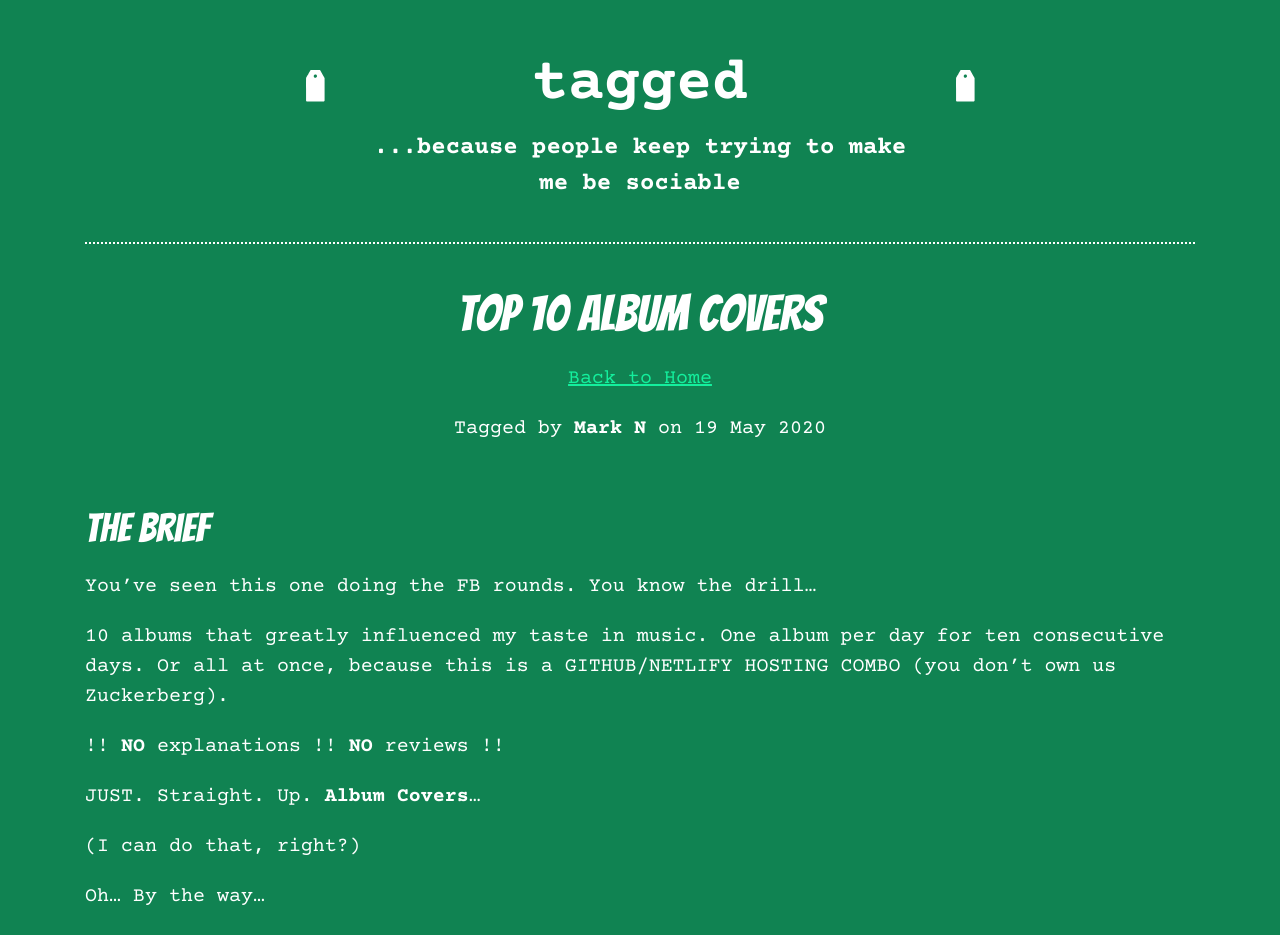
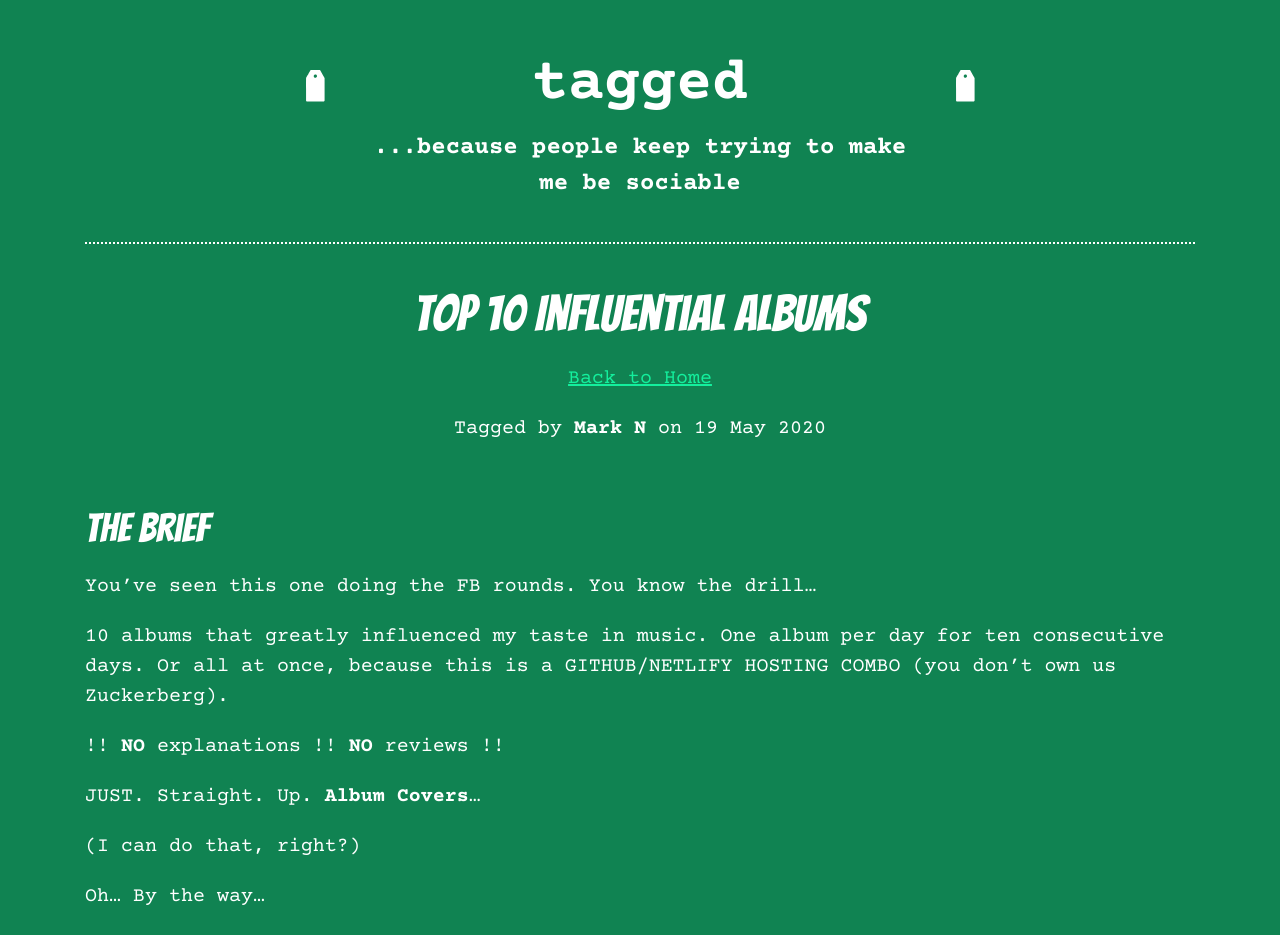
Before and after one commit to AdamJSc/tagged.adamjs.net, a Jekyll site: the page built from _posts/2020-05-19-top-10-album-covers.md, in a window 1280 px wide. Shown: the top 935 px of the page. Built offline with Jekyll 4.4.1, drawn with Linux system fonts in a browser that asks for light colours.

Commit message:
Rename Top 10 Album Covers to Top 10 Influential Albums

```diff
--- a/_includes/carousel_inner_image_with_spotify.html
+++ b/_includes/carousel_inner_image_with_spotify.html
@@ -1,5 +1,5 @@
 <div class="image square center">
-    <img src="{{ item.image }}" alt="{{ item.alt }}" />
+    <img src="{{ item.image }}" alt="{{ item.alt }}" onclick="modal('spotify', '{{ item.alt }}', {spotifyID: '{{ item.spotifyID }}'});"/>
 </div>
 <div class="icon spotify">
     <img src="/assets/img/spotify.png" alt="Spotify" onclick="modal('spotify', '{{ item.alt }}', {spotifyID: '{{ item.spotifyID }}'});"/>
--- a/_posts/2020-05-19-top-10-album-covers.md
+++ b/_posts/2020-05-19-top-10-album-covers.md
@@ -1,7 +1,7 @@
 ---
-permalink: /top-10-album-covers
+permalink: /top-10-influential-albums
 layout: post
-title:  Top 10 Album Covers
+title:  Top 10 Influential Albums
 date:   2020-05-19 13:12:00 +0100
 tagged_by: Mark N
 brief: |
@@ -22,5 +22,5 @@ brief: |
     that launches an embedded playlist for each one and them's against the rules...
     :blush:
 ---
-{% assign items = site.data["2020-05-19-top-10-album-covers"] %}
-{% include carousel.html id="covers-carousel" items=items carouselInner="image_with_spotify" %}
+{% assign items = site.data["2020-05-19-top-10-influential-albums"] %}
+{% include carousel.html id="albums-carousel" items=items carouselInner="image_with_spotify" %}
--- a/assets/main.scss
+++ b/assets/main.scss
@@ -180,6 +180,11 @@ ul {
     }
   }
 }
+#albums-carousel {
+  .image:hover {
+    cursor: pointer;
+  }
+}
 
 .modal {
   .btn-secondary {
```
Also changed, not shown: _data/2020-05-19-top-10-influential-albums.yaml (renamed from _data/2020-05-19-top-10-album-covers.yaml).
